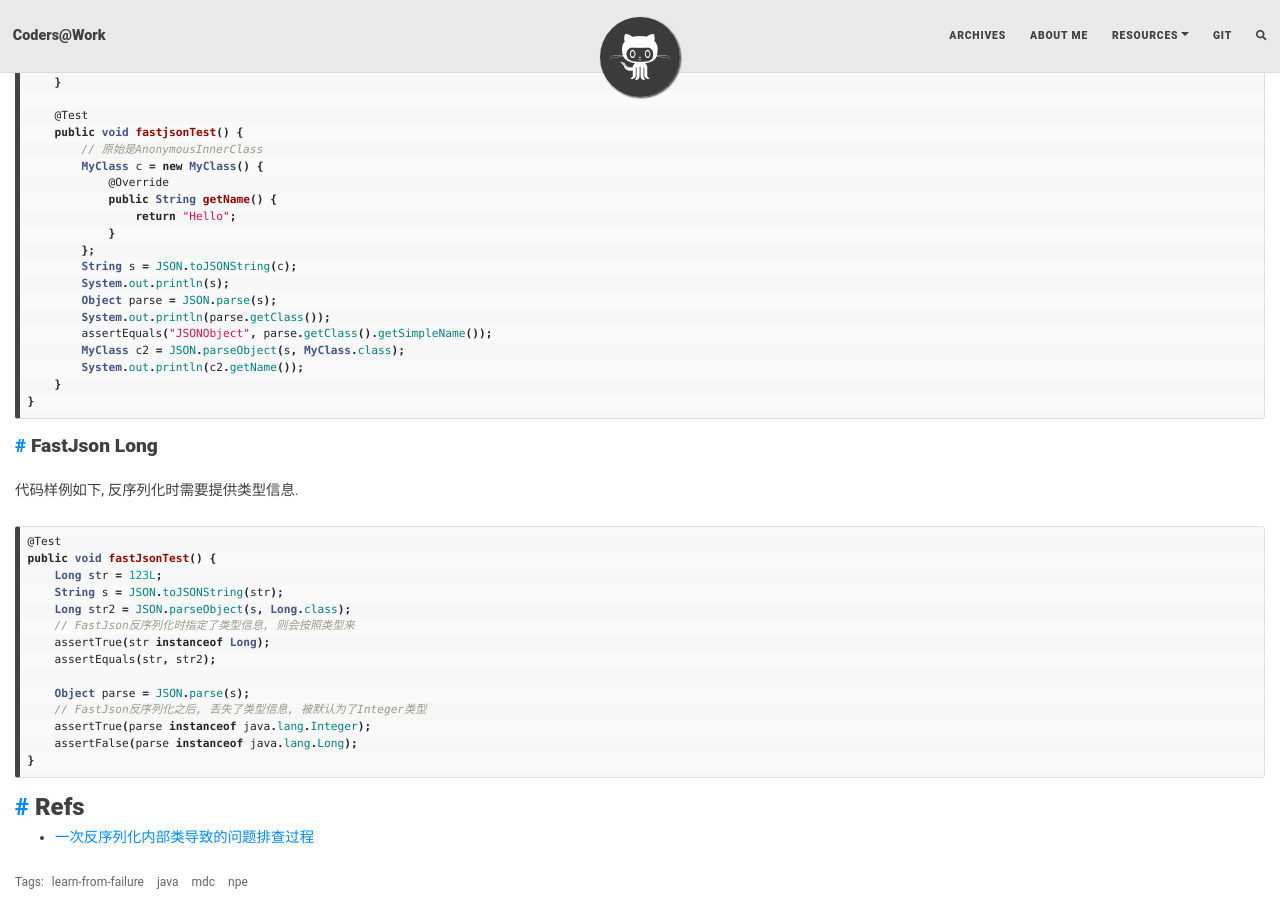
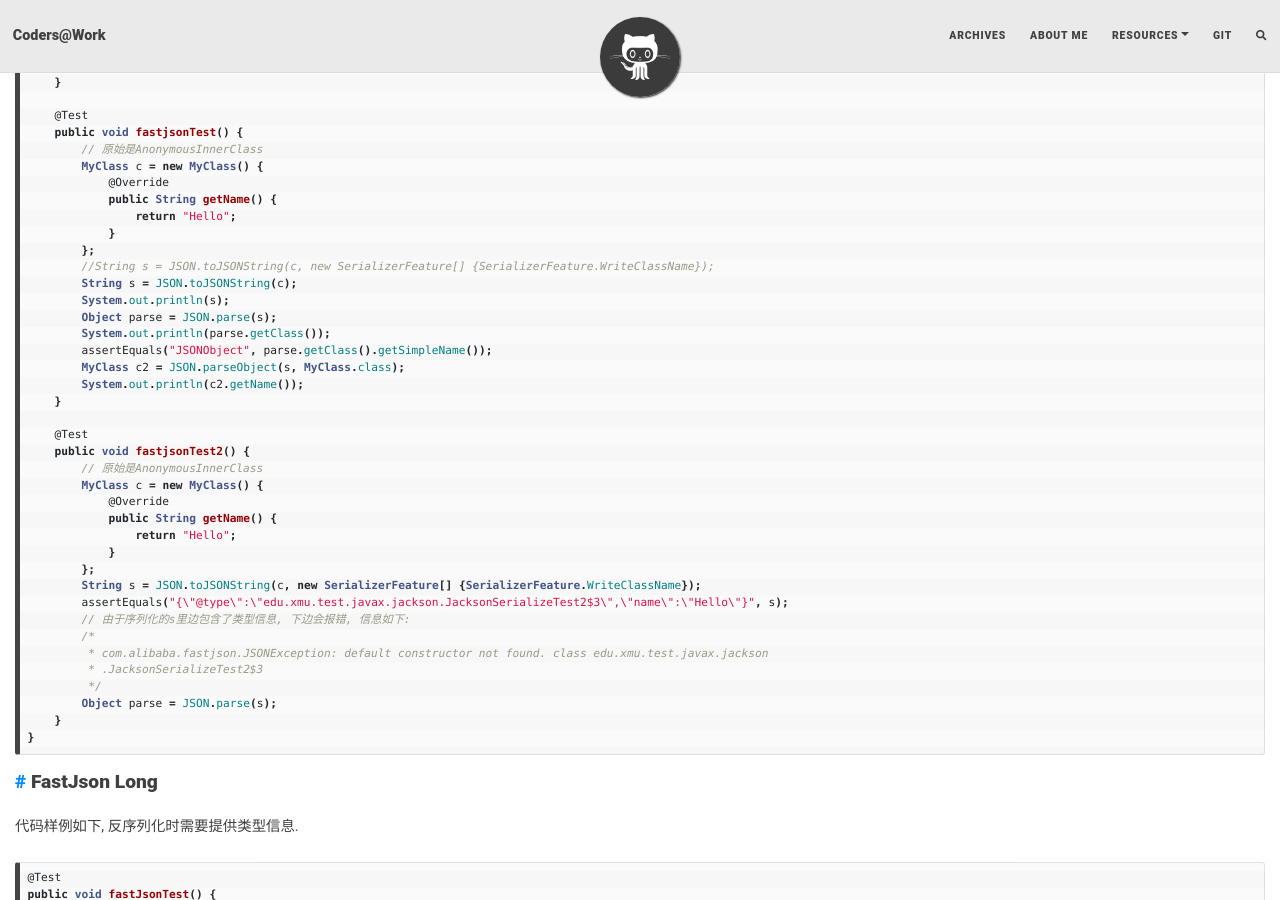
Before and after one commit to DavyJones2010/davyjones2010.github.io_bak, a Jekyll site: the page built from _posts/learn-from-failure/2022-02-23-java-minor-bugs.md, in a window 1280 px wide and 900 px high, scrolled down 3900 px. Built offline with Jekyll 4.4.1, drawn with Linux system fonts in a browser that asks for light colours; nearby versions of some CDN libraries; comment, search, counter and statistics services are not loaded; some of the changed text lies outside the part shown.

Commit message:
added jackson notes

````diff
--- a/_posts/learn-from-failure/2022-02-23-java-minor-bugs.md
+++ b/_posts/learn-from-failure/2022-02-23-java-minor-bugs.md
@@ -104,7 +104,7 @@
 </dependency>
 ```
 ## Jackson序列化方式, 针对匿名内部类, 可以序列化成功, 但是反序列化失败
-本质上是由于 `@Cachable` 默认使用了Jackson序列化方式, 而cache中的对象是匿名内部类, 从而反序列化失败.
+本质上是由于 `@Cachable` 默认使用了Jackson序列化方式, 会默认把类型信息放到json里, 而cache中的对象是匿名内部类, 从而反序列化失败.
 > 内部类实例需要其外部类实例对象来进行实例化，而Jackson在反序列化时无法创建其外部类实例对象
 
 
@@ -176,6 +176,7 @@
                 return "Hello";
             }
         };
+        //String s = JSON.toJSONString(c, new SerializerFeature[] {SerializerFeature.WriteClassName});
         String s = JSON.toJSONString(c);
         System.out.println(s);
         Object parse = JSON.parse(s);
@@ -183,6 +184,25 @@
         assertEquals("JSONObject", parse.getClass().getSimpleName());
         MyClass c2 = JSON.parseObject(s, MyClass.class);
         System.out.println(c2.getName());
+    }
+
+    @Test
+    public void fastjsonTest2() {
+        // 原始是AnonymousInnerClass
+        MyClass c = new MyClass() {
+            @Override
+            public String getName() {
+                return "Hello";
+            }
+        };
+        String s = JSON.toJSONString(c, new SerializerFeature[] {SerializerFeature.WriteClassName});
+        assertEquals("{\"@type\":\"edu.xmu.test.javax.jackson.JacksonSerializeTest2$3\",\"name\":\"Hello\"}", s);
+        // 由于序列化的s里边包含了类型信息, 下边会报错, 信息如下:
+        /*
+         * com.alibaba.fastjson.JSONException: default constructor not found. class edu.xmu.test.javax.jackson
+         * .JacksonSerializeTest2$3
+         */
+        Object parse = JSON.parse(s);
     }
 }
 ```
````
